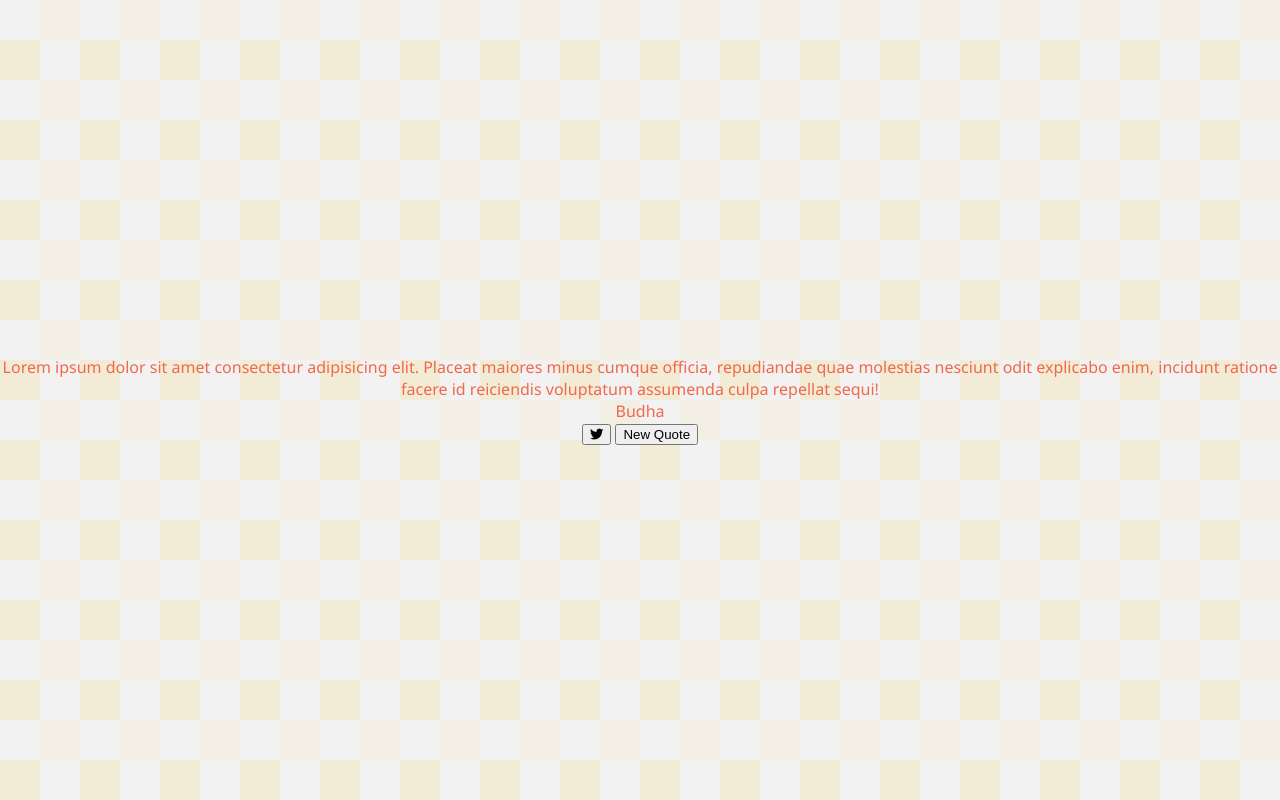
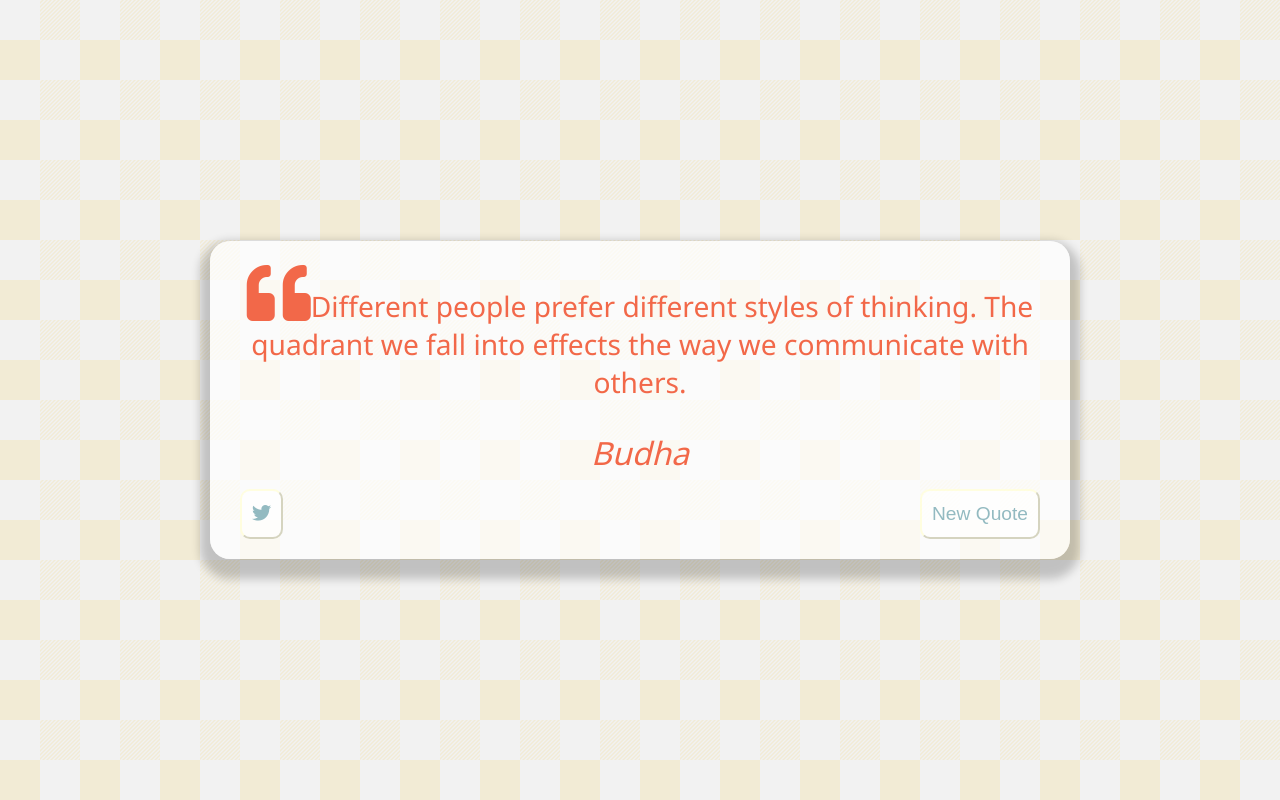
Before and after one commit to Gipulina/frases, a plain HTML site: page index.html in a window 1280 px wide. Drawn offline with Linux system fonts and the light colour scheme.

Commit message:
buttons and card style

```diff
--- a/index.html
+++ b/index.html
@@ -15,8 +15,8 @@
     <div class="quote-container" id="quote-container">
         <!-- Quote -->
         <!-- .quote-tex + tab = arma el div -->
-        <div class="quote-tex">
-           <span id="quote">Lorem ipsum dolor sit amet consectetur adipisicing elit. Placeat maiores minus cumque officia, repudiandae quae molestias nesciunt odit explicabo enim, incidunt ratione facere id reiciendis voluptatum assumenda culpa repellat sequi!</span>
+        <div class="quote-text">
+           <span id="quote"><i class="fas fa-quote-left"></i>Different people prefer different styles of thinking. The quadrant we fall into effects the way we communicate with others. </span>
         </div>
         <!-- Author Element -->
         <div class="quote-author">
--- a/stlye.css
+++ b/stlye.css
@@ -17,3 +17,64 @@ body{
     align-items: center;
     justify-content: center;
 }
+.quote-container{
+    width:auto;
+    max-width: 800px;
+    padding: 20px 30px;
+    border-radius: 20px;
+    background-color: rgba(255, 255, 255, 0.7);
+    box-shadow: 0 10px 10px 10px rgba(0,0,0,0.2);
+}
+
+.quote-text{
+    font-size: 1.76rem;
+}
+.long-quote{
+    font-size:2rem;
+}
+
+.fa-quote-left{
+    font-size: 4rem;
+}
+
+.quote-author{
+    margin-top:30px;
+    font-size:2rem;
+    font-style:italic;
+}
+.button-container{
+    margin-top:15px;
+    display:flex;
+    justify-content: space-between;
+}
+button{
+    cursor:pointer;
+    font-size: 1.2rem;
+    height: 50px;
+    padding:10px;
+    /* background-color:#93BAC1; */
+    color:#93BAC1;
+    border-color: rgb(255, 254, 193,0.5);
+    background-color: rgba(255, 255, 255, 0.7);
+    /* border-color: hsla(69, 86%, 81%, 0.6); */
+    border-width: 2px;
+    border-radius: 10px;
+}
+button:hover{
+    /* background-color:#ffd6cd; */
+    /* color:rgba(255, 255, 255, 0.7); */
+    filter:brightness(90%);
+}
+button:active{
+    transform:translate(0, 0.3rem);
+    box-shadow 0 0.1rem;
+}
+/*Table or Smaller */
+@media screen and (max-width:1000px){
+.quote-container{
+    margin:auto 10px;
+}
+
+.quote-text{
+    font-size:1.76rem;
+}
```
